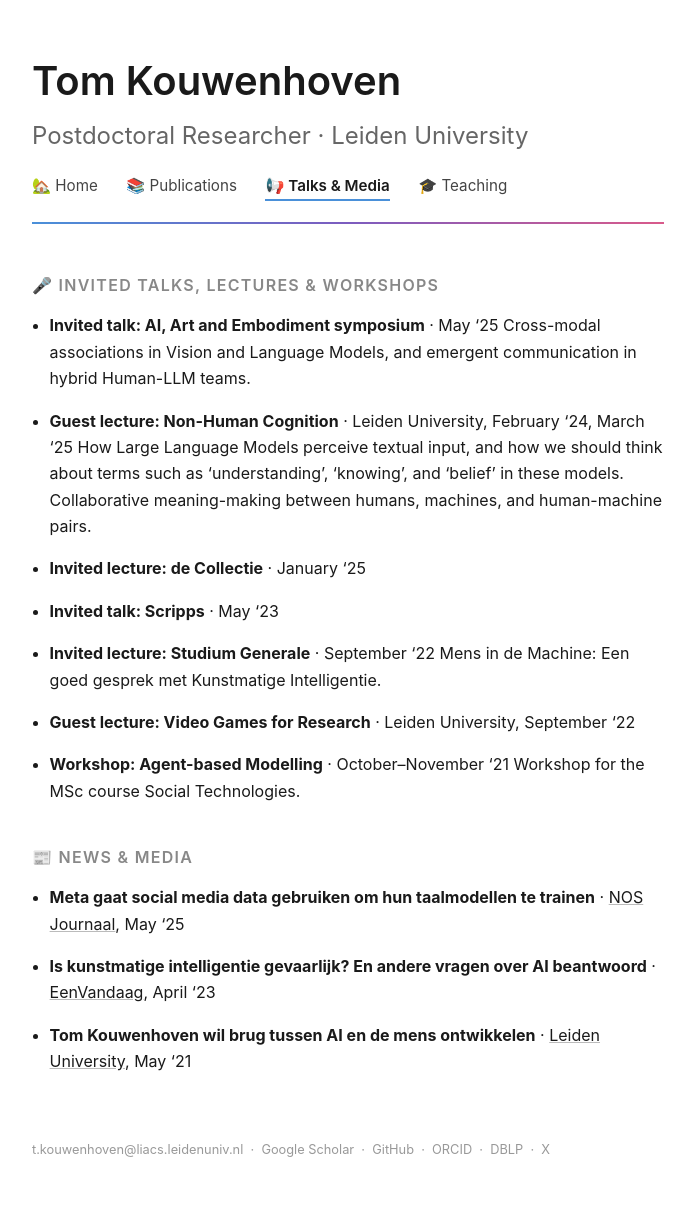
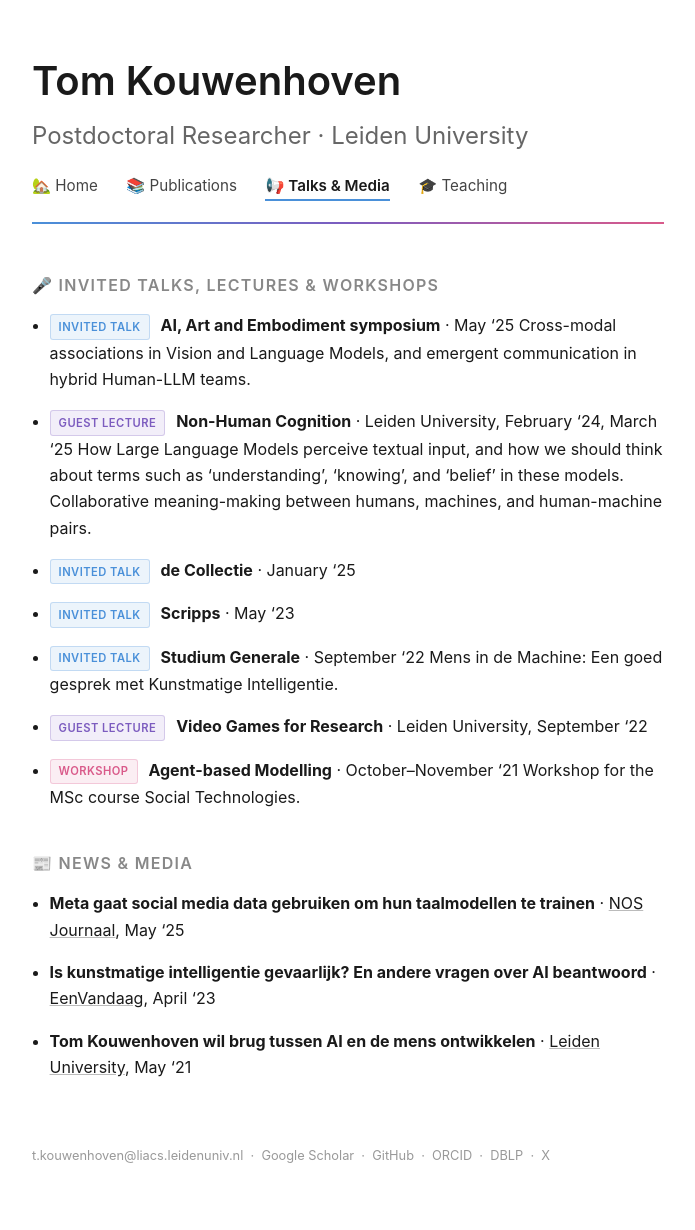
Before and after one commit to tomkouwenhoven/tomkouwenhoven.github.io, a Jekyll site: the page built from talks.md, in a window 1280 px wide. Shown: the whole page, without its empty margins (292-987 px from the left). Built offline with Jekyll 4.4.1, drawn with Linux system fonts in a browser that asks for light colours.

Commit message:
add tags for talks and workshops in talks.md; update bibliography with new publication

```diff
--- a/assets/style.css
+++ b/assets/style.css
@@ -236,6 +236,37 @@ ol.bibliography li:hover {
   color: #3a70b0;
 }
 
+/* Tags */
+.tag {
+  display: inline-block;
+  font-size: 0.7rem;
+  font-weight: 600;
+  text-transform: uppercase;
+  letter-spacing: 0.04em;
+  padding: 0.15rem 0.5rem;
+  border-radius: 3px;
+  margin-right: 0.4rem;
+  vertical-align: middle;
+}
+
+.tag-invited {
+  color: #4a90d9;
+  background: rgba(74, 144, 217, 0.1);
+  border: 1px solid rgba(74, 144, 217, 0.25);
+}
+
+.tag-lecture {
+  color: #7c5cbf;
+  background: rgba(124, 92, 191, 0.1);
+  border: 1px solid rgba(124, 92, 191, 0.25);
+}
+
+.tag-workshop {
+  color: #d95a8a;
+  background: rgba(217, 90, 138, 0.1);
+  border: 1px solid rgba(217, 90, 138, 0.25);
+}
+
 /* Responsive */
 @media (max-width: 480px) {
   body {
--- a/talks.md
+++ b/talks.md
@@ -6,22 +6,22 @@ permalink: /talks
 
 ## 🎤 Invited talks, Lectures & Workshops
 
-- **Invited talk: AI, Art and Embodiment symposium** · May '25
+- <span class="tag tag-invited">invited talk</span> **AI, Art and Embodiment symposium** · May '25
   Cross-modal associations in Vision and Language Models, and emergent communication in hybrid Human-LLM teams.
 
-- **Guest lecture: Non-Human Cognition** · Leiden University, February '24, March '25
+- <span class="tag tag-lecture">guest lecture</span> **Non-Human Cognition** · Leiden University, February '24, March '25
   How Large Language Models perceive textual input, and how we should think about terms such as 'understanding', 'knowing', and 'belief' in these models. Collaborative meaning-making between humans, machines, and human-machine pairs.
 
-- **Invited lecture: de Collectie** · January '25
+- <span class="tag tag-invited">invited talk</span> **de Collectie** · January '25
 
-- **Invited talk: Scripps** · May '23
+- <span class="tag tag-invited">invited talk</span> **Scripps** · May '23
 
-- **Invited lecture: Studium Generale** · September '22
+- <span class="tag tag-invited">invited talk</span> **Studium Generale** · September '22
   Mens in de Machine: Een goed gesprek met Kunstmatige Intelligentie.
 
-- **Guest lecture: Video Games for Research** · Leiden University, September '22
+- <span class="tag tag-lecture">guest lecture</span> **Video Games for Research** · Leiden University, September '22
 
-- **Workshop: Agent-based Modelling** · October–November '21
+- <span class="tag tag-workshop">workshop</span> **Agent-based Modelling** · October–November '21
   Workshop for the MSc course Social Technologies.
 
 ## 📰 News & Media
```
Also changed, not shown: bibliography.bib (+10 -0 lines).
